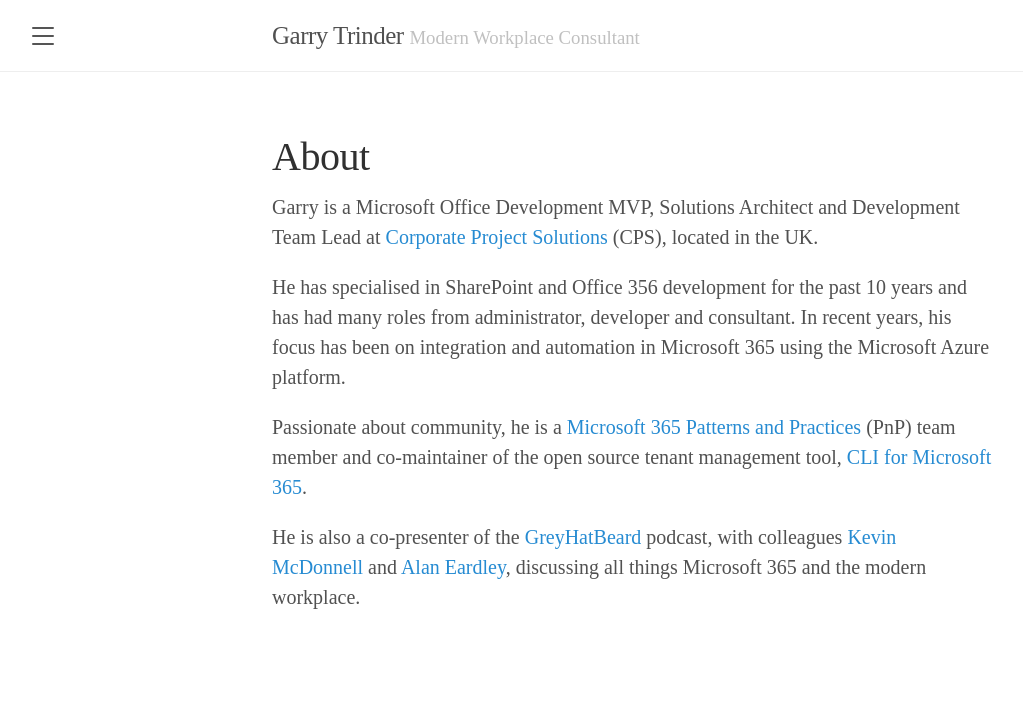
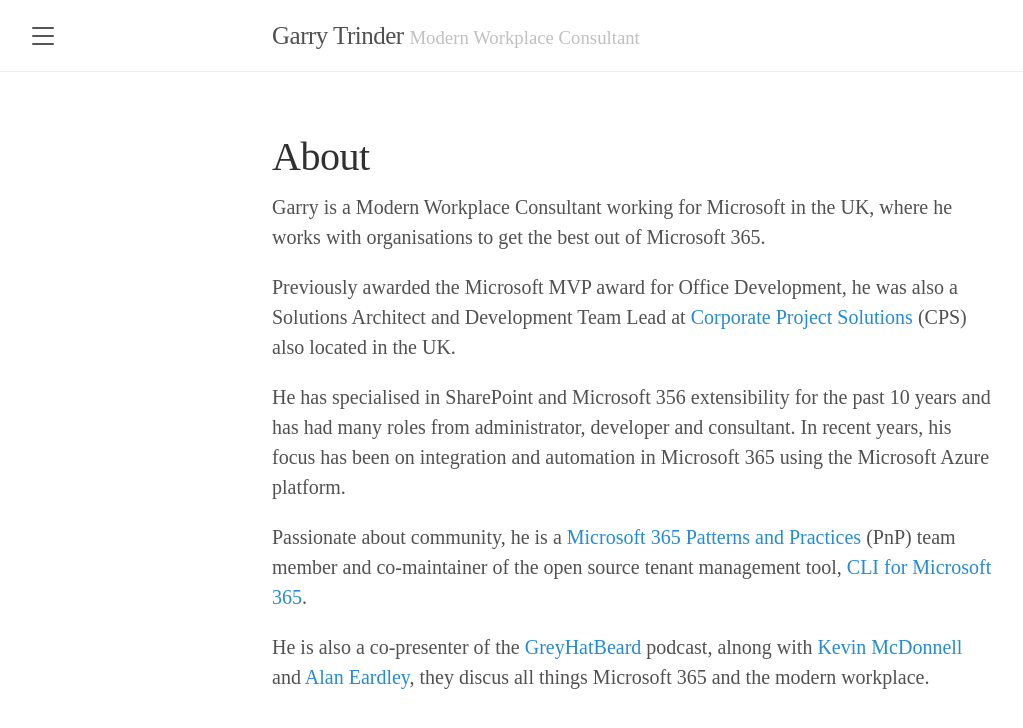
Before and after one commit to garrytrinder/garrytrinder.github.io, a Jekyll site: the page built from about.md, in a window 1280 px wide. Shown: the top 728 px of the page, without its empty margins (8-1031 px from the left). Built offline with Jekyll 4.4.1, drawn with Linux system fonts in a browser that asks for light colours; nearby versions of some CDN libraries; some web fonts are replaced.

Commit message:
Update About Me

```diff
--- a/about.md
+++ b/about.md
@@ -3,10 +3,12 @@ layout: page
 title: About
 ---
 
-Garry is a Microsoft Office Development MVP, Solutions Architect and Development Team Lead at [Corporate Project Solutions](https://www.cps.co.uk) (CPS), located in the UK.
+Garry is a Modern Workplace Consultant working for Microsoft in the UK, where he works with organisations to get the best out of Microsoft 365.
 
-He has specialised in SharePoint and Office 356 development for the past 10 years and has had many roles from administrator, developer and consultant. In recent years, his focus has been on integration and automation in Microsoft 365 using the Microsoft Azure platform.
+Previously awarded the Microsoft MVP award for Office Development, he was also a Solutions Architect and Development Team Lead at [Corporate Project Solutions](https://www.cps.co.uk) (CPS) also located in the UK.
+
+He has specialised in SharePoint and Microsoft 356 extensibility for the past 10 years and has had many roles from administrator, developer and consultant. In recent years, his focus has been on integration and automation in Microsoft 365 using the Microsoft Azure platform.
 
 Passionate about community, he is a [Microsoft 365 Patterns and Practices](https://pnp.github.io) (PnP) team member and co-maintainer of the open source tenant management tool, [CLI for Microsoft 365](https://pnp.github.io/cli-microsoft365).
 
-He is also a co-presenter of the [GreyHatBeard](https://www.greyhatbeard.com/) podcast, with colleagues [Kevin McDonnell](https://www.mcd79.com/) and [Alan Eardley](https://blog.eardley.co.uk), discussing all things Microsoft 365 and the modern workplace.
+He is also a co-presenter of the [GreyHatBeard](https://www.greyhatbeard.com/) podcast, alnong with [Kevin McDonnell](https://www.mcd79.com/) and [Alan Eardley](https://blog.eardley.co.uk), they discus all things Microsoft 365 and the modern workplace.
```
